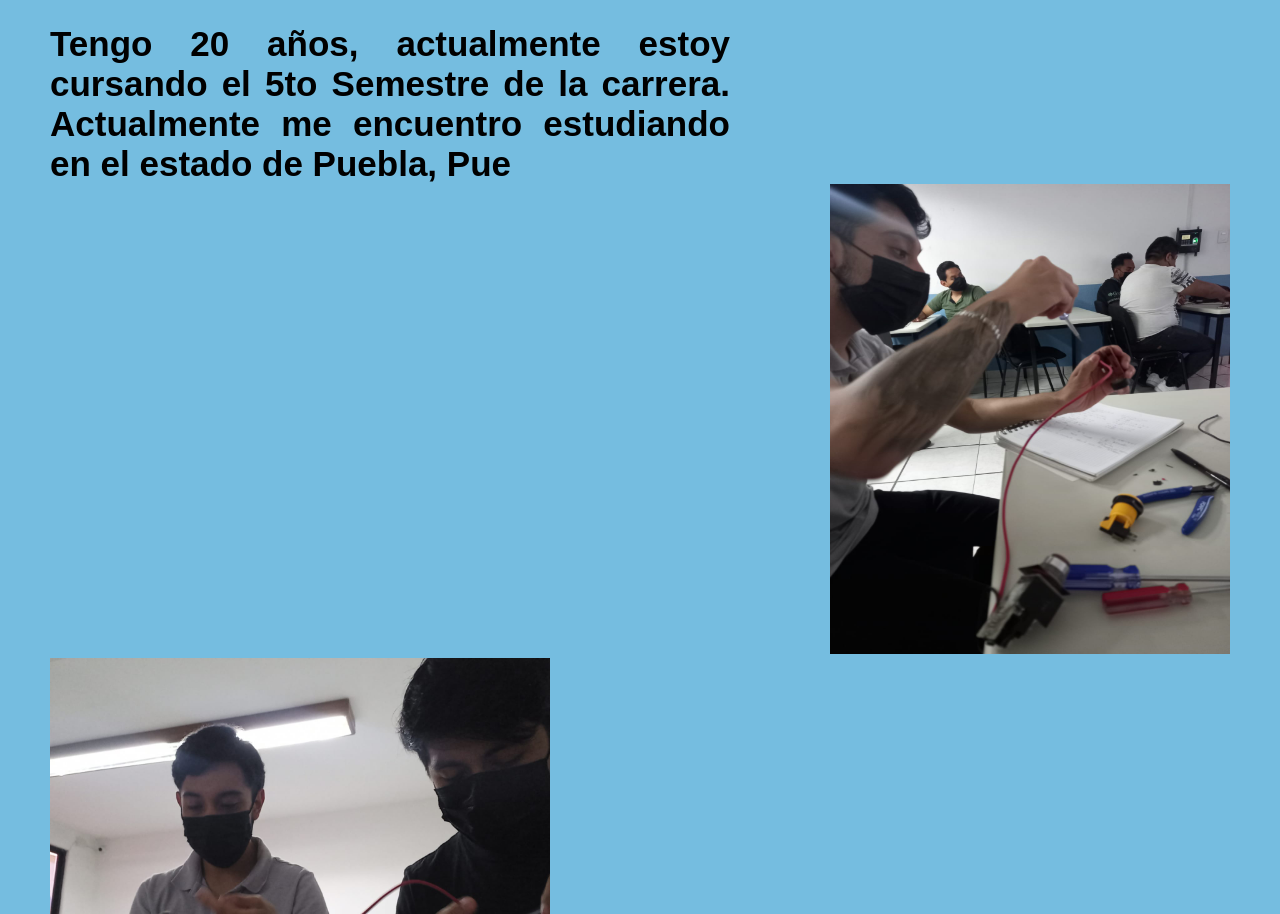
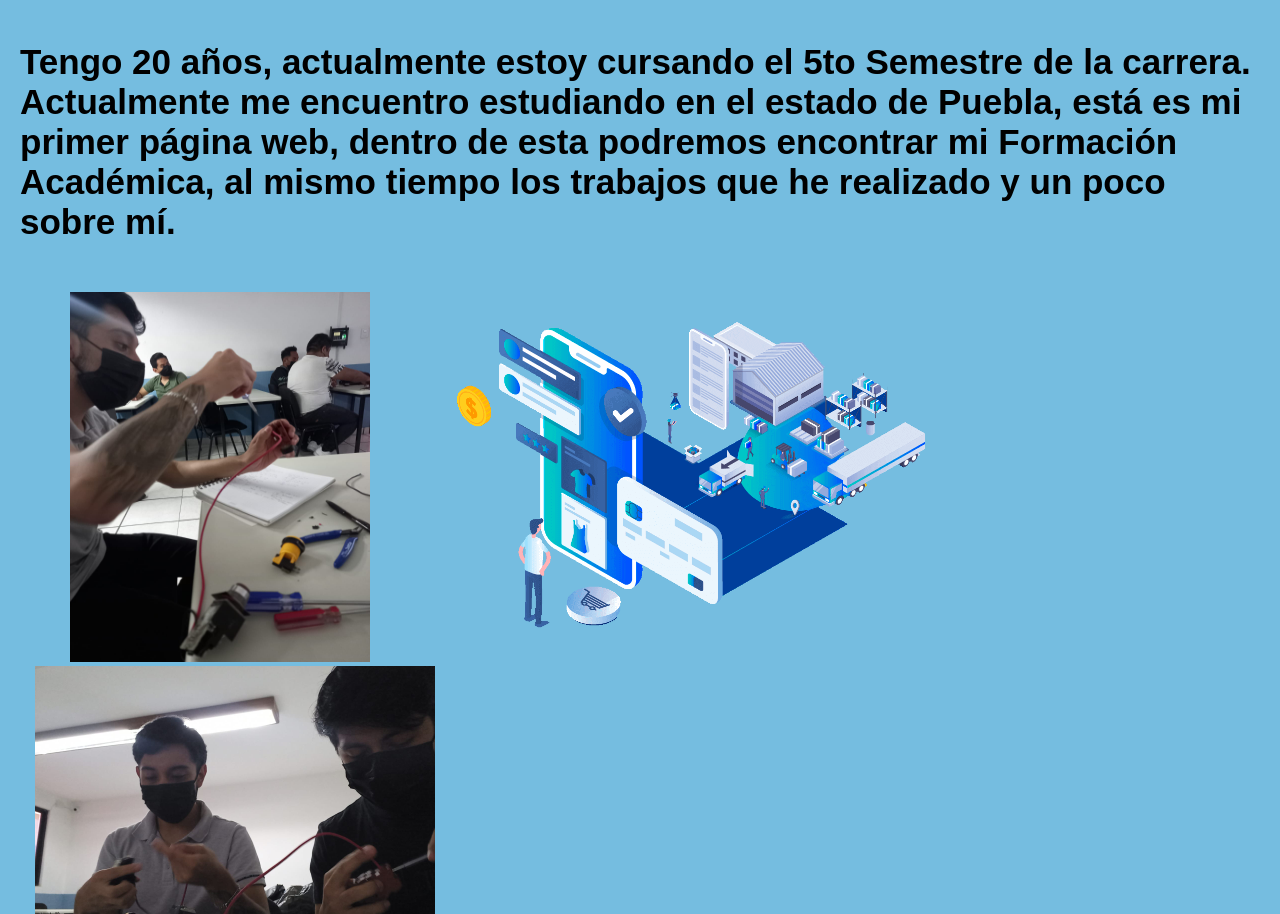
Before and after one commit to MoraAMR/Sitio-Marca-Personal, a plain HTML site: page index.html in a window 1280 px wide. Shown: the part 272-1186 px from the top of the page. Drawn offline with Linux system fonts and the light colour scheme; files whose address does not match are found by name.

Commit message:
Página web

```diff
--- a/css/Estilos.css
+++ b/css/Estilos.css
@@ -37,18 +37,14 @@ h2{
 	font: bold 45px monospace;
 	margin-right:500px;
 }
-p{
-	text-align: left;
+h6{
+	text-align: center justify;
 	font: bold 35px arial;
-	text-align:justify;
-	margin-top:40px;
-	margin-right:500px;
+	margin:20px 20px;
 }
 div{
-	margin-right:50px;
-}
-div{
-margin-left:50px;
+	display:inline;
+	padding:35px;
 }
 footer{
 	width: 100%;
@@ -67,15 +63,14 @@ h3{
 }
 a{
 	padding:10px;
-	margin-left:10px;
+	margin-left:20px;
 }
 h4{
 	text-align:center;
-}
+	}
 h5{
-	text-align:;
 	font: bold 15px monospace;
-	margin-right:100px;
+	margin-right:30px;
 	margin-left: 1100px;
 	margin-top: 15px;
 	border: #F89B9B 3px solid;
--- a/index.html
+++ b/index.html
@@ -22,9 +22,10 @@
     <section>
         <article>
 			<h2>Estudiante de Ingeniería Industrial y Sistemas</h2>
-			<div align="left"><p>Tengo 20 años, actualmente estoy cursando el 5to Semestre de la carrera. Actualmente me encuentro estudiando en el estado de Puebla, Pue</p></div>
-			   <div align="right"><img src="C:\Users\anton\OneDrive\Documents\Quinto Semestre\Desarrollo de Apps\Sitio Marca Personal\img\yo.jpg"width="400" height="470"></div>
-			<div align="left"><img src="C:\Users\anton\OneDrive\Documents\Quinto Semestre\Desarrollo de Apps\Sitio Marca Personal\img\circuito1yo.jpg"width="500" height="400"></div>
+			<div align="left"><h6>Tengo 20 años, actualmente estoy cursando el 5to Semestre de la carrera. Actualmente me encuentro estudiando en el estado de Puebla, está es mi primer página web, dentro de esta podremos encontrar mi Formación Académica, al mismo tiempo los trabajos que he realizado y un poco sobre mí.</h6></div>
+			<div class="yo" align="right"><img src="C:\Users\anton\OneDrive\Documents\Quinto Semestre\Desarrollo de Apps\Sitio Marca Personal\img\yo.jpg"width="300" height="370"></div>
+			<div class="gif"  align="center"><img src="C:\Users\anton\OneDrive\Documents\Quinto Semestre\Desarrollo de Apps\Sitio Marca Personal\img\proceso.gif"width="500" height="400" ></div>
+			<div class="yo1" align="left"><img src="C:\Users\anton\OneDrive\Documents\Quinto Semestre\Desarrollo de Apps\Sitio Marca Personal\img\circuito1yo.jpg"width="400" height="300"></div>
 		</article>
     </section>
  </body>
```
